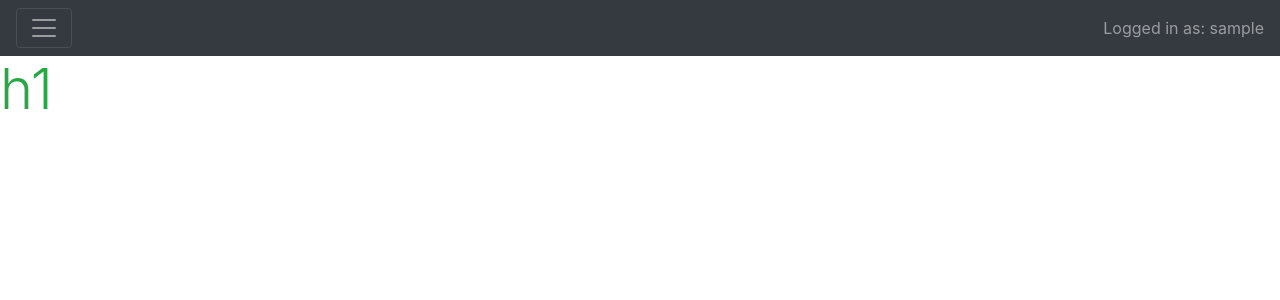
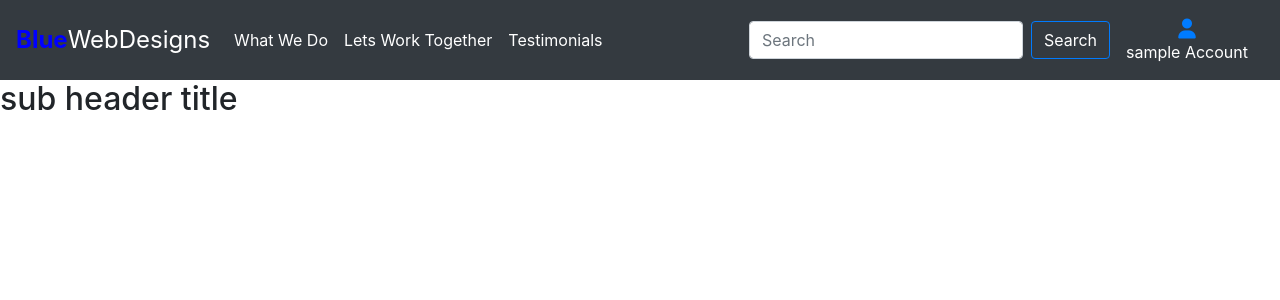
Before and after one commit to paulfitzpatrick85/CI-Portfolio-Project-5, a Django app: page / in a window 1280 px wide. Shown: the top 300 px of the page. Run offline with Django 3.2, Linux system fonts and the light colour scheme; the visitor is signed in with stand-in values (Sample User, id 1); some libraries are stand-ins or nearby versions.

Commit message:
navbar change

```diff
--- a/home/templates/home/index.html
+++ b/home/templates/home/index.html
@@ -2,5 +2,7 @@
 {% load static %}
 
 {% block content %}
-<h1 class="display-4 text-success">h1</h1>
+<div class="container-fluid h-100">
+
+</div>
     {% endblock %}
--- /dev/null
+++ b/static/css/base.css
@@ -0,0 +1,11 @@
+.nav-brand-text {
+    font-size:x-large
+}
+
+.text-white {
+    color: white;
+}
+
+strong {
+    color: blue;
+}
--- a/templates/base.html
+++ b/templates/base.html
@@ -3,7 +3,7 @@
 <!doctype html>
 <html lang="en">
   <head>
-
+    <script src="https://kit.fontawesome.com/d275c14094.js" crossorigin="anonymous"></script>
     {% block meta %}
     <!-- Required meta tags -->
     <meta http-equiv="X-UA-Compatible" content="ie=edge">
@@ -17,12 +17,14 @@
     {% block corecss %}
     <!-- Bootstrap CSS -->
     <link rel="stylesheet" href="https://cdn.jsdelivr.net/npm/bootstrap@4.4.1/dist/css/bootstrap.min.css" integrity="sha384-Vkoo8x4CGsO3+Hhxv8T/Q5PaXtkKtu6ug5TOeNV6gBiFeWPGFN9MuhOf23Q9Ifjh" crossorigin="anonymous">
+    <link rel="stylesheet" href="{% static 'css/base.css' %}">
     {% endblock %}
 
     {% block extra_css %}
     {% endblock %}
 
     {% block corejs %}
+
     <script src="https://cdn.jsdelivr.net/npm/jquery@3.5.1/dist/jquery.min.js" integrity="sha256-9/aliU8dGd2tb6OSsuzixeV4y/faTqgFtohetphbbj0=" crossorigin="anonymous"></script>
     <script src="https://cdn.jsdelivr.net/npm/popper.js@1.16.0/dist/umd/popper.min.js" integrity="sha384-Q6E9RHvbIyZFJoft+2mJbHaEWldlvI9IOYy5n3zV9zzTtmI3UksdQRVvoxMfooAo" crossorigin="anonymous"></script>
     <script src="https://cdn.jsdelivr.net/npm/bootstrap@4.4.1/dist/js/bootstrap.min.js" integrity="sha384-wfSDF2E50Y2D1uUdj0O3uMBJnjuUD4Ih7YwaYd1iqfktj0Uod8GCExl3Og8ifwB6" crossorigin="anonymous"></script>
@@ -34,39 +36,78 @@
     <title>BluePrint WebDesigns {% block extra_title %}{% endblock %}</title>
   </head>
   <body>
-    <!-- <header class="container-fluid fixed-top" >sub header</header> -->
-    <div class="pos-f-t">
-        <div class="collapse" id="navbarToggleExternalContent">
-          <div class="bg-dark p-4">Home</h5>
-            <span class="text-muted">What We Do</span>
-            <span class="text-muted">Lets Work Together!</span>
+
+    <!--navbar-->
+    <nav class="navbar navbar-expand-lg navbar-light bg-dark">
+      <button class="navbar-toggler" type="button" data-toggle="collapse" data-target="#navbarTogglerDemo03" aria-controls="navbarTogglerDemo03" aria-expanded="false" aria-label="Toggle navigation">
+        <span class="navbar-toggler-icon"></span>
+      </button>
+      <a class="nav-brand-text text-white nav-text navbar-brand" href="#"><strong>Blue</strong>WebDesigns</a>
+
+      <div class="collapse navbar-collapse" id="navbarTogglerDemo03">
+        <ul class="navbar-nav mr-auto mt-2 mt-lg-0">
+          <li class="nav-item">
+            <a class="text-white nav-link" href="#">What We Do</a>
+          </li>
+          <li class="nav-item">
+            <a class="text-white nav-link" href="#">Lets Work Together</a>
+          </li>
+          <li class="nav-item">
+            <a class="text-white nav-link" href="#">Testimonials</a>
+          </li>
+        </ul>
+        <form class="form-inline my-2 my-lg-0">
+          <input class="form-control mr-sm-2" type="search" placeholder="Search" aria-label="Search">
+          <button class="text-white btn btn-outline-primary my-2 my-sm-0" type="submit">Search</button>
+        </form>
+
+        <!--account dropdown menu-->
+        <li class="list-inline-item dropdown">
+        <!--data-toggle links to bs js to open dropdown-->
+        <a class="text-black nav-link" href="#" id="user-options" data-toggle="dropdown" aria-haspopup="true" aria-expanded="false">
+          <div class="text-center">
+              <div><i class="fas fa-user fa-lg"></i></div>
+              <p class="text-white my-0">{{ user }} Account</p>
           </div>
+      </a>
+          <!--django template tag for what is displayed in dropdown menu-->
+        <div class="dropdown-menu border-0" aria-labelledby="user-options">
+          {% if request.user.is_authenticated %}        <!--if registered =  display 'my profile and 'log out'-->
+              {% if request.user.is_superuser %}       <!--if logged in and superuser= link to manage store-->
+                  <a href="" class="dropdown-item">Product Management</a>
+              {% endif %}
+              <a href="" class="dropdown-item">My Profile</a>
+              <a href="{% url 'account_logout' %}" class="dropdown-item">Logout</a>
+          {% else %}                            <!--if not registered=display 'Register and 'login'-->
+              <a href="{% url 'account_signup' %}" class="dropdown-item">Register</a>
+              <a href="{% url 'account_login' %}" class="dropdown-item">Login</a>
+          {% endif %}
         </div>
-        <nav class="navbar navbar-dark bg-dark">
-          <button class="navbar-toggler" type="button" data-toggle="collapse" data-target="#navbarToggleExternalContent" aria-controls="navbarToggleExternalContent" aria-expanded="false" aria-label="Toggle navigation">
-            <span class="navbar-toggler-icon"></span>
-          </button>
-          {% if user.is_authenticated %}
-                <span class="navbar-text nav-item">
-                    Logged in as: {{ user }}
-                </span>
-                {% endif %}
-        </nav>
+
+
       </div>
+    </nav>
+
+
 
     <!--display message sent from django-->
     {% if messages %}
         <div class="message-container"></div>
     {% endif %}
 
+    <!--sub heading below main header-->
     {% block page_header %}
-    {% endblock %}
+<h2>sub header title</h2>
+{% endblock %}
+
 
     {% block content %}
+    <p>p content</p>
     {% endblock %}
 
     {% block postloadjs %}
     {% endblock %}
+
 
 
     <!-- Optional JavaScript -->
```
Also changed, not shown: blueprint_web_designs/settings.py (+7 -0 lines).
